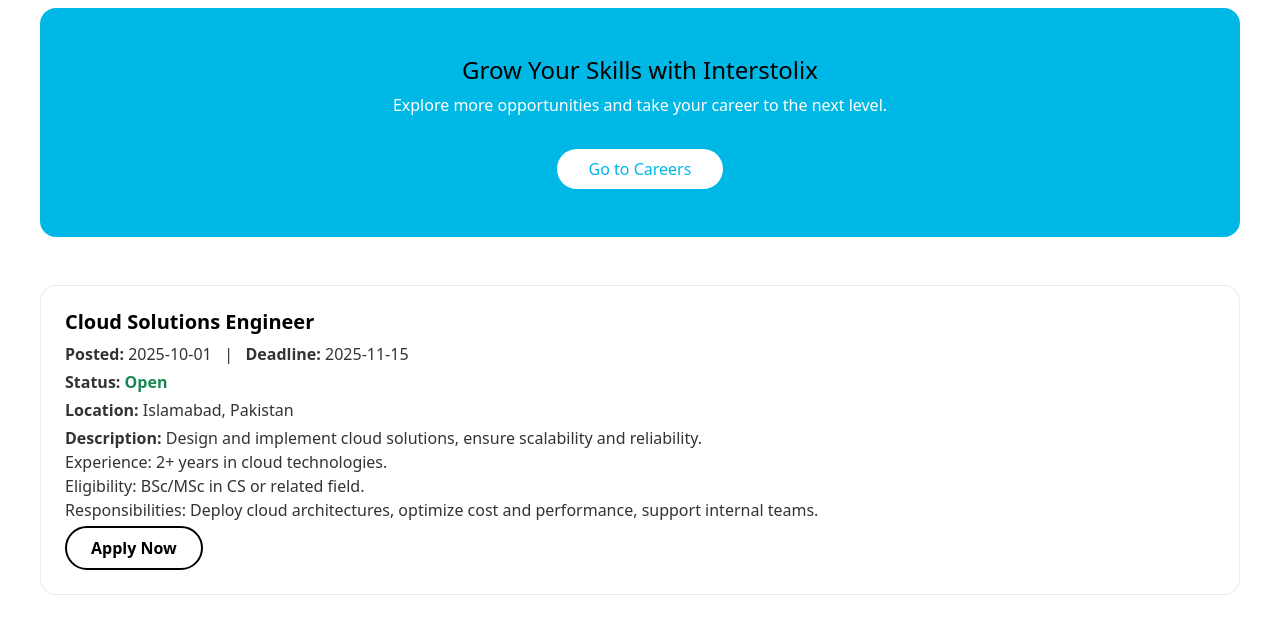
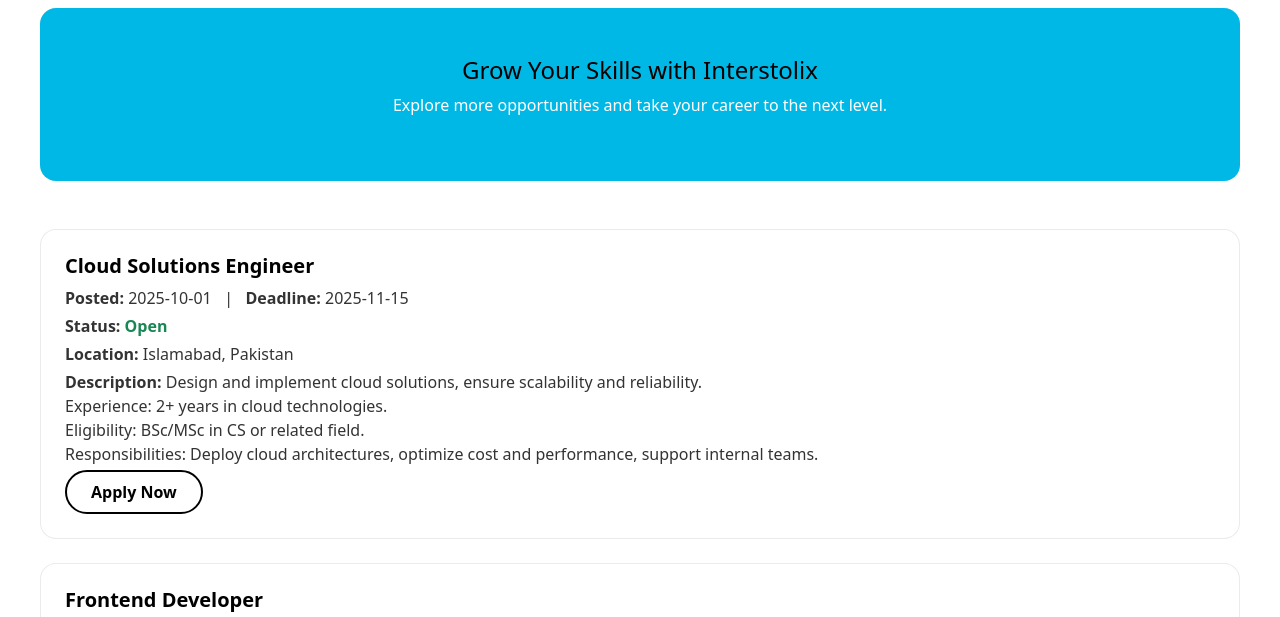
Before and after one commit to infohaseeb/careers_interstolix, a plain HTML site: page index.html in a window 1280 px wide. Shown: the part 172-789 px from the top of the page. Drawn offline with nearby package versions, Linux system fonts and the light colour scheme.

Commit message:
Add files via upload

```diff
--- a/index.html
+++ b/index.html
@@ -117,7 +117,6 @@
       <div class="cta-section">
         <h4>Grow Your Skills with Interstolix</h4>
         <p>Explore more opportunities and take your career to the next level.</p>
-        <a href="https://career.interstolix.com" target="_blank">Go to Careers</a>
       </div>
     </div>
   </section>
```
